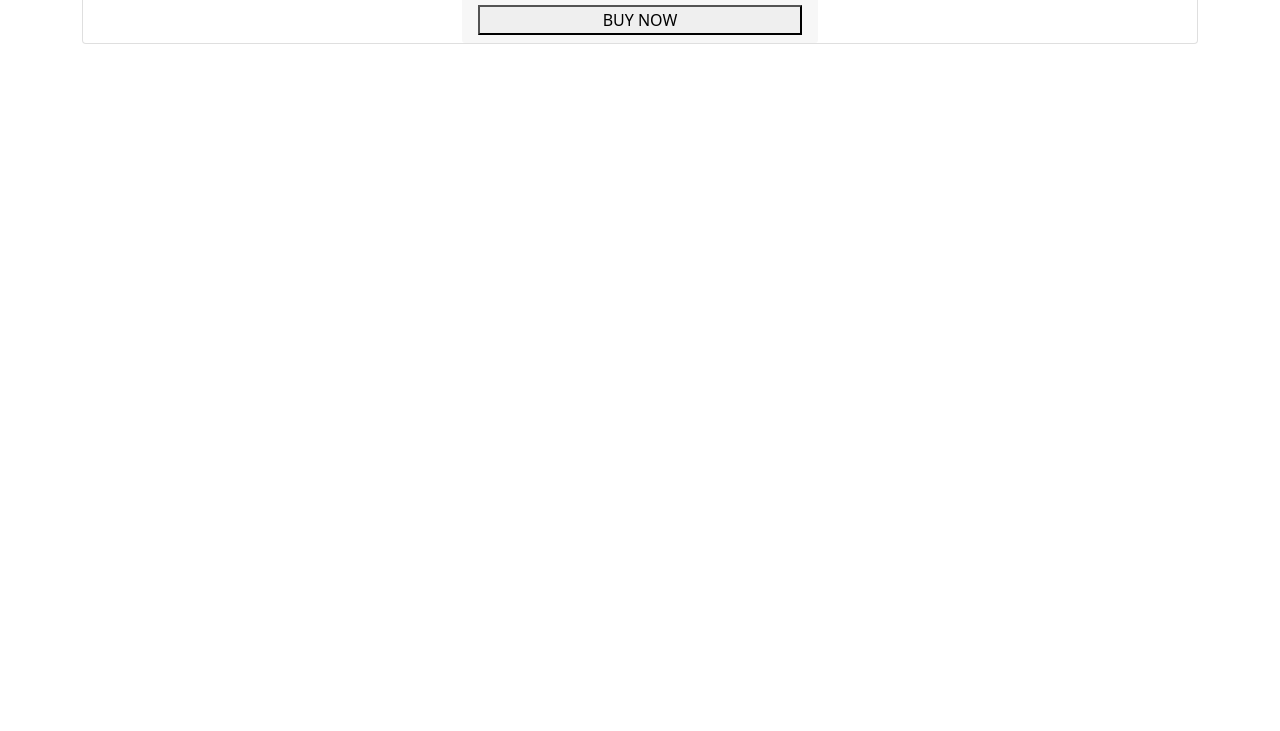
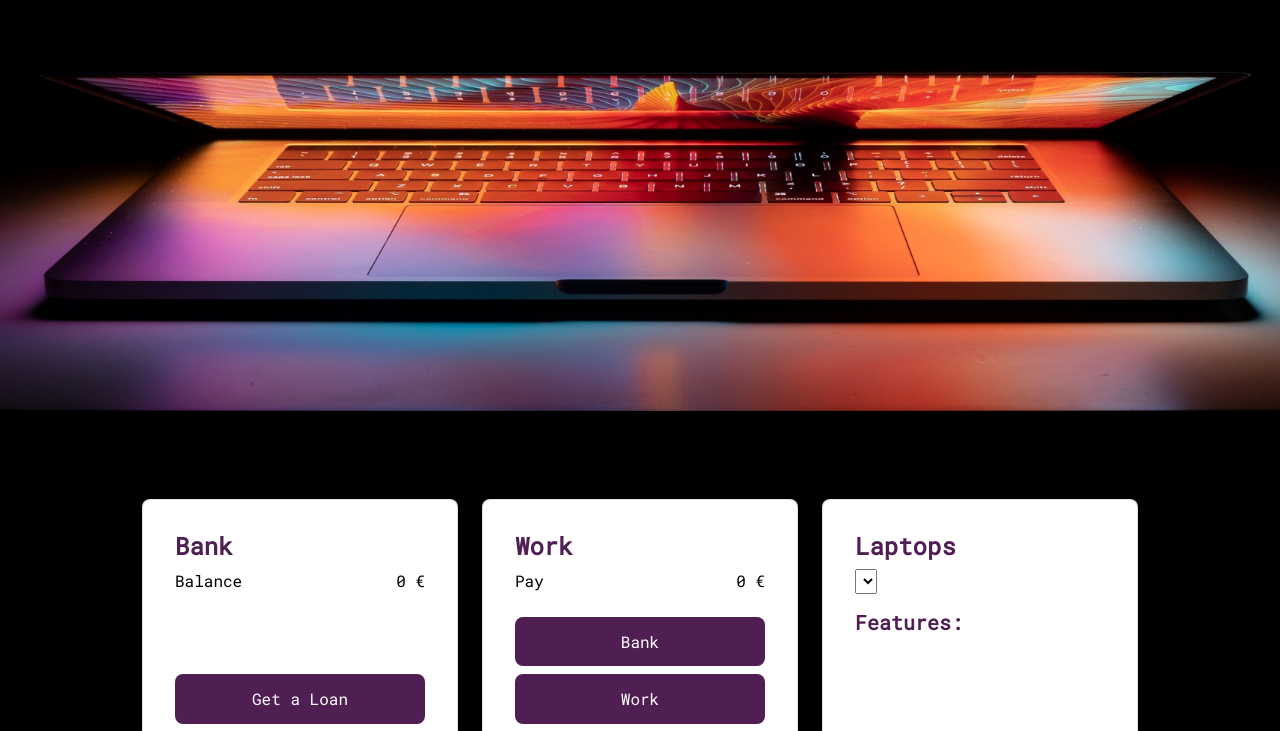
Before and after one commit to miapeppi/computer-store, a plain HTML site: page index.html in a window 1280 px wide. Shown: the part 349-1080 px from the top of the page. Before the commit the page ends 800 px from the top, so only its background shows below. Drawn offline with nearby package versions, Linux system fonts and the light colour scheme; the site is published under a folder, as on GitHub Pages, so addresses that start at the root find nothing; no server answers.

Commit message:
ypdated stylesheet

```diff
--- a/index.html
+++ b/index.html
@@ -12,7 +12,7 @@
     <link rel="preconnect" href="https://fonts.gstatic.com" crossorigin>
     <link href="https://fonts.googleapis.com/css2?family=Roboto+Mono&display=swap" rel="stylesheet">
     <!--Sass/CSS connection-->
-    <link rel ="stylesheet" href="/styles/styles.css">
+    <link rel ="stylesheet" href="./styles/styles.css">
     <title>The Computer Store</title>
 </head>
 <body>
--- a/styles/styles.scss
+++ b/styles/styles.scss
@@ -1,6 +1,3 @@
----
----
-
 @use "./variables" as *;
 @use "./header" as *;
 @use "./cards" as *;
```
